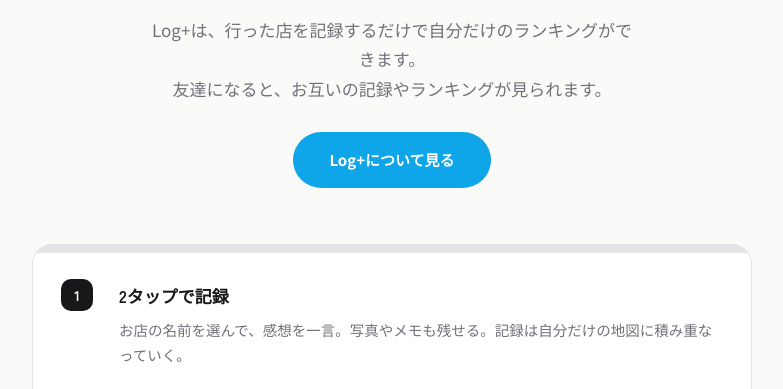
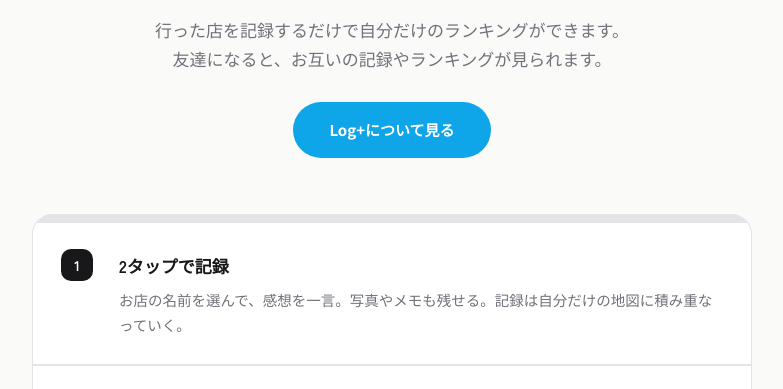
Before and after one commit to nowapuri/logplus-site, a plain HTML site: page 404.html in a window 1280 px wide. Shown: the part 346-735 px from the top of the page, without its empty margins (248-1031 px from the left). Drawn offline with Linux system fonts and the light colour scheme.

Commit message:
招待ページの本文冒頭を簡潔に修正

```diff
--- a/404.html
+++ b/404.html
@@ -29,7 +29,7 @@
       </span>
       <h1>友達があなたをLog+に<br />招待しています。</h1>
       <p class="lede">
-        Log+は、行った店を記録するだけで自分だけのランキングができます。<br />友達になると、お互いの記録やランキングが見られます。
+        行った店を記録するだけで自分だけのランキングができます。<br />友達になると、お互いの記録やランキングが見られます。
       </p>
       <a class="cta-button" href="/">Log+について見る</a>
     </div>
```
